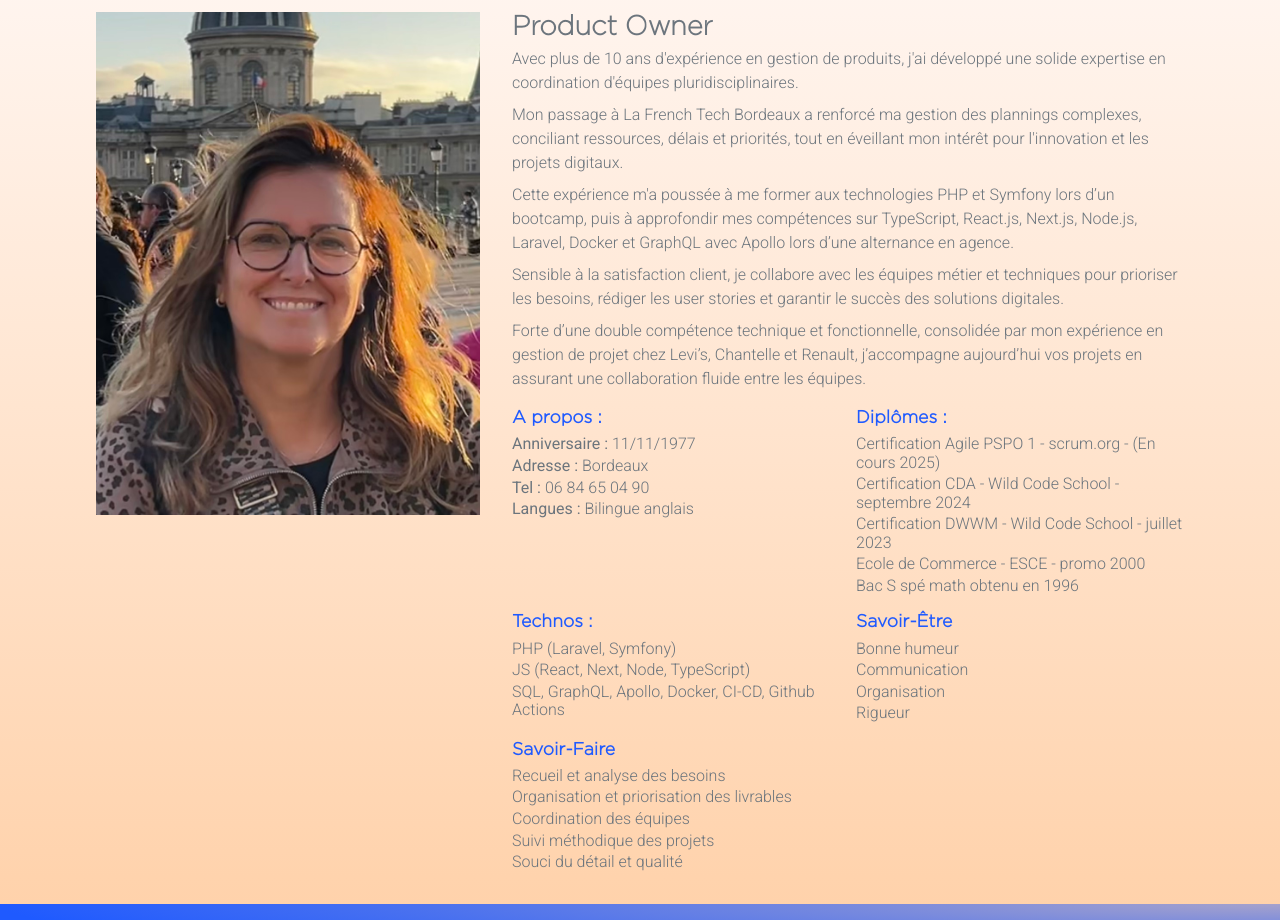
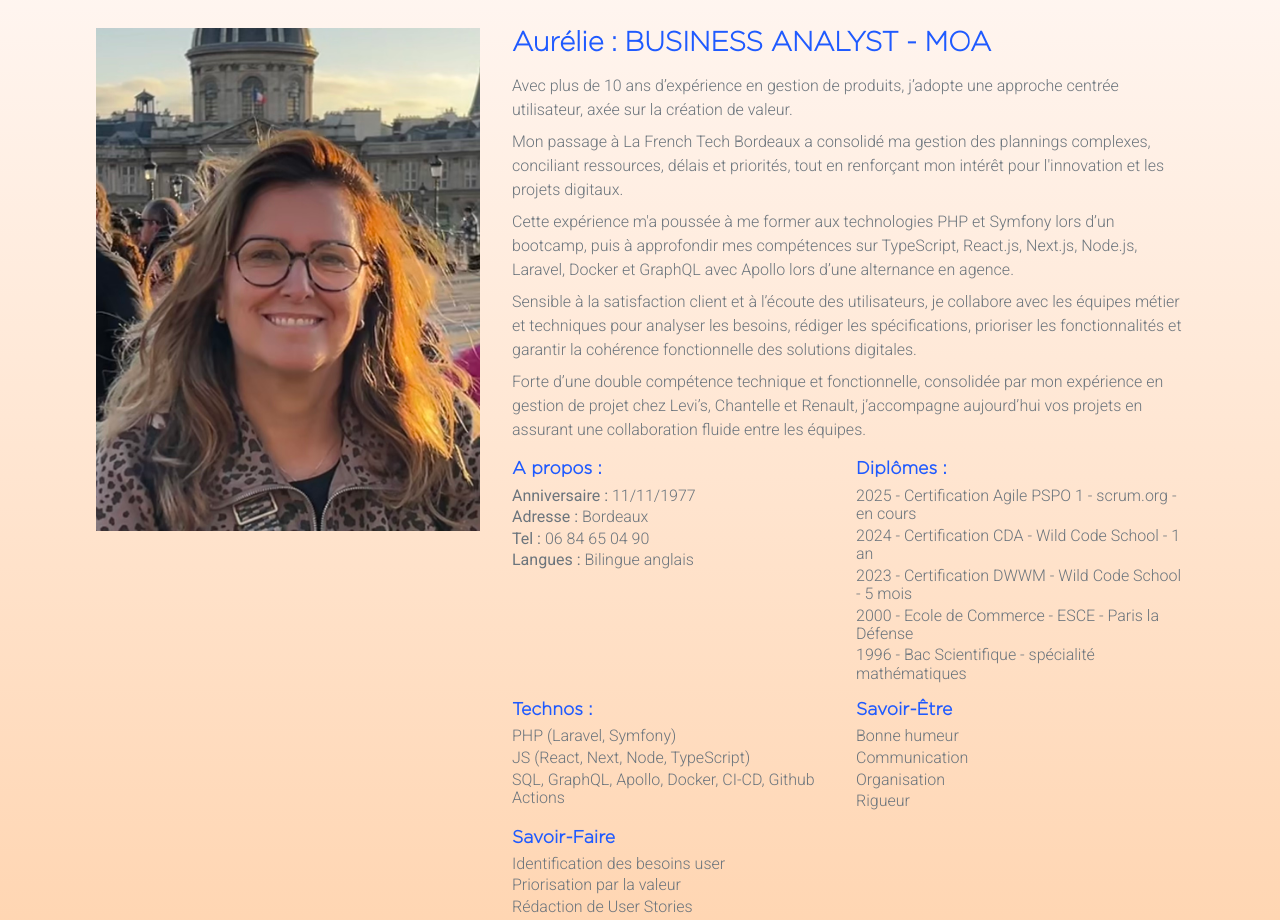
Before and after one commit to caudrel/Portfolio, a Next.js app in the folder frontend/: page / in a window 1280 px wide. Shown: the part 1040-1960 px from the top of the page. Built offline with nearby package versions, Linux system fonts and the light colour scheme; no server answers.

Commit message:
modif next image et wording business analyst

```diff
--- a/frontend/src/components/Card.tsx
+++ b/frontend/src/components/Card.tsx
@@ -20,7 +20,6 @@ export default function Card({
                         width={500}
                         height={500}
                         alt={`Capture d'écran du projet ${title}`}
-                        priority
                     />
                 </figure>
                 <div className='project-card-body'>
--- a/frontend/src/pages/index.tsx
+++ b/frontend/src/pages/index.tsx
@@ -2,7 +2,6 @@ import Image from 'next/image'
 import Layout from '../components/Layout'
 import { useEffect, useState, useMemo } from 'react'
 import Link from 'next/link'
-import Projects from '@/components/Projects'
 //import { connectedUserEmail } from '@/middleware'
 
 export default function Home() {
@@ -128,16 +127,18 @@ export default function Home() {
 
                         <div className='experience'>
                             <div className='paragraph'>
-                                <p className='jobtitle'>Product Owner</p>
+                                <p className='jobtitle'>
+                                    Aurélie : BUSINESS ANALYST - MOA
+                                </p>
                                 <p>
                                     {
-                                        "Avec plus de 10 ans d'expérience en gestion de produits, j'ai développé une solide expertise en coordination d'équipes pluridisciplinaires."
+                                        'Avec plus de 10 ans d’expérience en gestion de produits, j’adopte une approche centrée utilisateur, axée sur la création de valeur.'
                                     }
                                 </p>
 
                                 <p>
                                     {
-                                        "Mon passage à La French Tech Bordeaux a renforcé ma gestion des plannings complexes, conciliant ressources, délais et priorités, tout en éveillant mon intérêt pour l'innovation et les projets digitaux."
+                                        "Mon passage à La French Tech Bordeaux a consolidé ma gestion des plannings complexes, conciliant ressources, délais et priorités, tout en renforçant mon intérêt pour l'innovation et les projets digitaux."
                                     }
                                 </p>
 
@@ -149,7 +150,7 @@ export default function Home() {
 
                                 <p>
                                     {
-                                        'Sensible à la satisfaction client, je collabore avec les équipes métier et techniques pour prioriser les besoins, rédiger les user stories et garantir le succès des solutions digitales.'
+                                        'Sensible à la satisfaction client et à l’écoute des utilisateurs, je collabore avec les équipes métier et techniques pour analyser les besoins, rédiger les spécifications, prioriser les fonctionnalités et garantir la cohérence fonctionnelle des solutions digitales.'
                                     }
                                 </p>
 
@@ -189,16 +190,16 @@ export default function Home() {
                                         <h3>Diplômes : </h3>
                                         <ul>
                                             <li>
-                                                Certification Agile PSPO 1 -
-                                                scrum.org - (En cours 2025)
+                                                2025 - Certification Agile PSPO
+                                                1 - scrum.org - en cours
                                             </li>
                                             <li>
-                                                Certification CDA - Wild Code
-                                                School - septembre 2024
+                                                2024 - Certification CDA - Wild
+                                                Code School - 1 an
                                             </li>
                                             <li>
-                                                Certification DWWM - Wild Code
-                                                School - juillet 2023
+                                                2023 - Certification DWWM - Wild
+                                                Code School - 5 mois
                                             </li>
                                             <li>
                                                 <Link
@@ -206,12 +207,13 @@ export default function Home() {
                                                     aria-label='lien vers mon école de commerce'
                                                     target='_blank'
                                                 >
-                                                    Ecole de Commerce - ESCE -
-                                                    promo 2000
+                                                    2000 - Ecole de Commerce -
+                                                    ESCE - Paris la Défense
                                                 </Link>
                                             </li>
                                             <li>
-                                                Bac S spé math obtenu en 1996
+                                                1996 - Bac Scientifique -
+                                                spécialité mathématiques
                                             </li>
                                         </ul>
                                     </li>
@@ -248,17 +250,23 @@ export default function Home() {
                                         <h3>Savoir-Faire</h3>
                                         <ul>
                                             <li>
-                                                Recueil et analyse des besoins
+                                                Identification des besoins user
+                                            </li>
+                                            <li>Priorisation par la valeur</li>
+                                            <li>Rédaction de User Stories</li>
+                                            <li>Suivi des KPI, reporting</li>
+                                            <li>
+                                                Validation qualité (tests
+                                                fonctionnels)
                                             </li>
                                             <li>
-                                                Organisation et priorisation des
-                                                livrables
+                                                Animation d’équipes
+                                                pluridisciplinaires
                                             </li>
-                                            <li>Coordination des équipes</li>
                                             <li>
-                                                Suivi méthodique des projets
+                                                Vision produit et parcours
+                                                utilisateur
                                             </li>
-                                            <li>Souci du détail et qualité</li>
                                         </ul>
                                     </li>
                                 </ul>
@@ -266,8 +274,6 @@ export default function Home() {
                         </div>
                     </div>
                 </section>
-
-                {/* <Projects /> */}
             </Layout>
         </>
     )
--- a/frontend/src/styles/pages/_home.scss
+++ b/frontend/src/styles/pages/_home.scss
@@ -57,7 +57,7 @@
 }
 
 .about {
-    row-gap: 1rem;
+    row-gap: 2rem;
     padding-top: 2rem;
     // background-color: color.$color-beige;
     background-image: linear-gradient(
@@ -178,11 +178,12 @@
             }
 
             .jobtitle {
-                color: color.$color-grey;
+                color: color.$color-blue;
                 font-family: 'Gotham XLight', sans-serif;
                 font-size: 1.7rem;
                 font-weight: 900;
                 line-height: 1;
+                margin-bottom: 0.7rem;
             }
         }
 
```
Also changed, not shown: frontend/src/components/Projects.tsx (deleted, +0 -75 lines).
